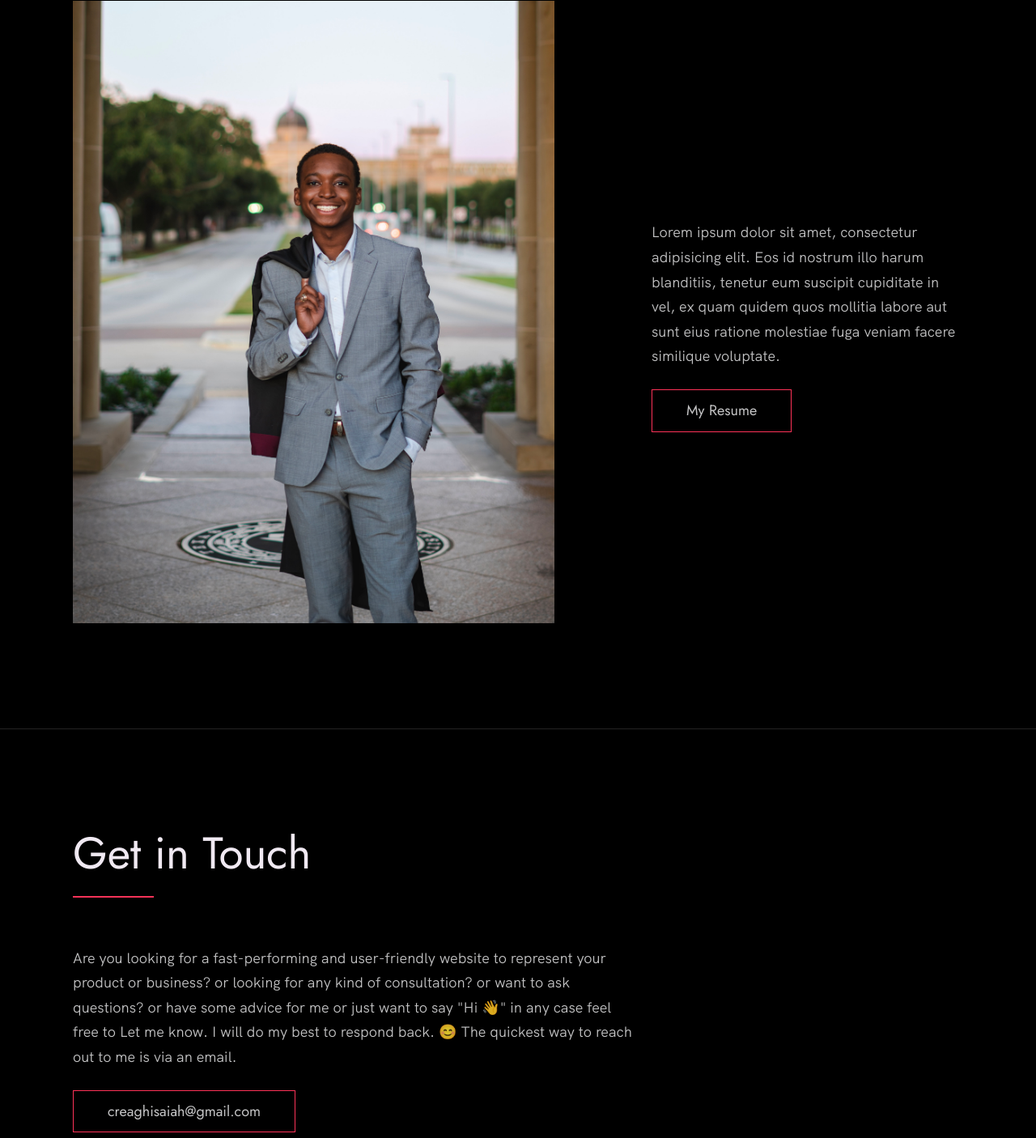
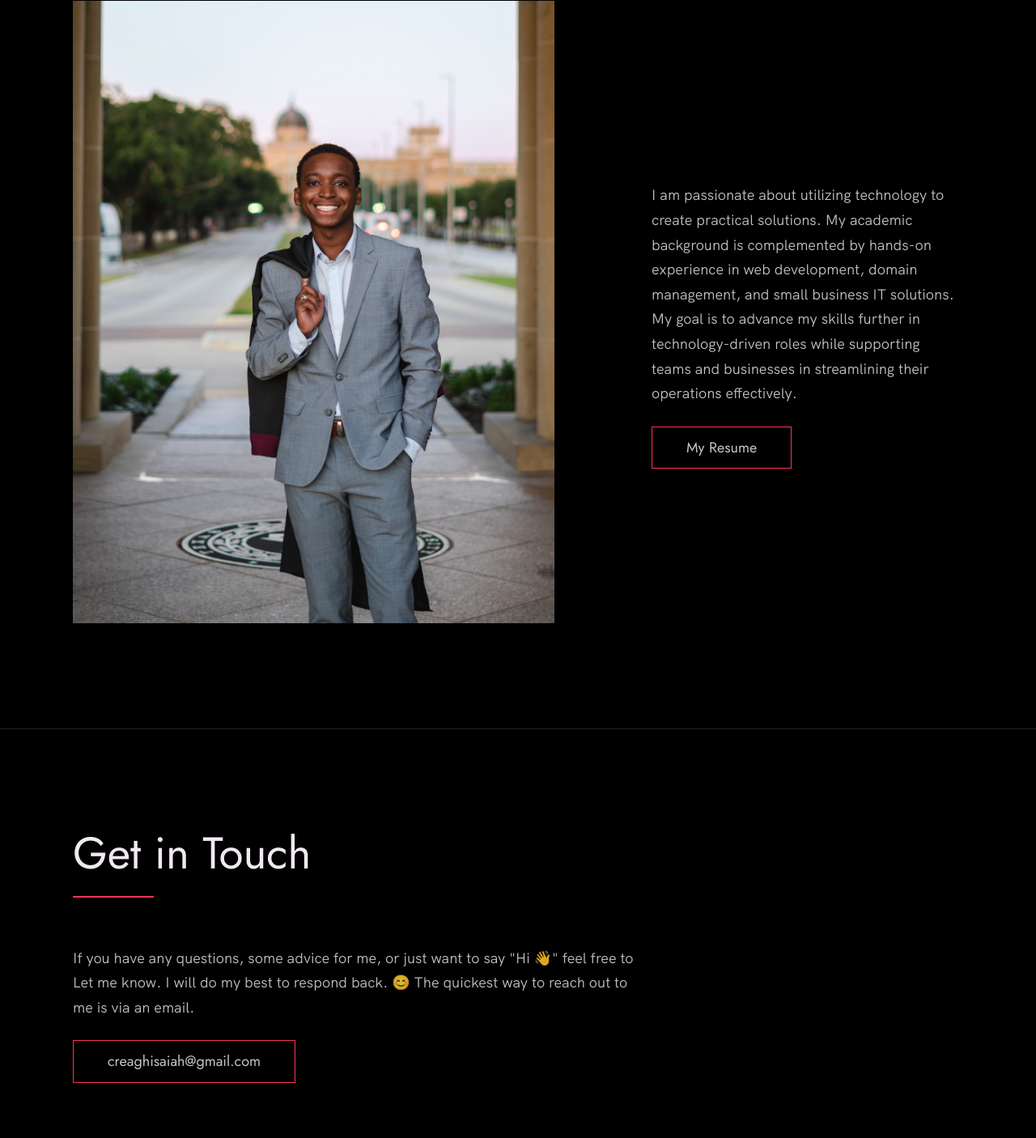
Before and after one commit to CreaghI/github-portfolio, a plain HTML site: page index.html in a window 1280 px wide. Shown: the part 2094-3500 px from the top of the page at 81% size. Drawn offline with Linux system fonts and the light colour scheme.

Commit message:
Update index.html

```diff
--- a/index.html
+++ b/index.html
@@ -99,13 +99,14 @@
           <div class="about__text">
             <!-- Replace the below paragraph with info about yourself -->
             <p>
-              Lorem ipsum dolor sit amet, consectetur adipisicing elit. Eos id
-              nostrum illo harum blanditiis, tenetur eum suscipit cupiditate
-              in vel, ex quam quidem quos mollitia labore aut sunt eius
-              ratione molestiae fuga veniam facere similique voluptate.
+              I am passionate about utilizing technology to create practical solutions.
+              My academic background is complemented by hands-on experience in web development,
+              domain management, and small business IT solutions.
+              My goal is to advance my skills further in technology-driven roles while supporting teams
+              and businesses in streamlining their operations effectively.
             </p>
             <!-- Provide a link to your resume -->
-            <a href="#" class="btn">My Resume</a>
+            <a href="https://drive.google.com/file/d/1-WS3wMNgNMQofYoNh3Yy5CS2f8y-Gs3A/view?usp=sharing" class="btn">My Resume</a>
           </div>
 
           <div class="about__photo-container">
@@ -124,10 +125,8 @@
       <h2>Get in Touch</h2>
       <div class="contact__info">
         <p>
-          Are you looking for a fast-performing and user-friendly website to
-          represent your product or business? or looking for any kind of
-          consultation? or want to ask questions? or have some advice for me
-          or just want to say "Hi 👋" in any case feel free to Let me know. I
+          If you have any questions, some advice for me,
+          or just want to say "Hi 👋" feel free to Let me know. I
           will do my best to respond back. 😊 The quickest way to reach out to
           me is via an email.
         </p>
@@ -156,15 +155,6 @@
       </ul>
 
       <!-- If you give me some credit by keeping the below paragraph, will be huge for me 😊 Thanks. -->
-      <p>
-        &copy; 2020 - Designed & developed by <a href="https://nisar.dev" class="link">Nisar</a>.
-      </p>
-      <div class="footer__github-buttons">
-        <iframe
-          src="https://ghbtns.com/github-btn.html?user=nisarhassan12&repo=portfolio-template&type=watch&count=true"
-          frameborder="0" scrolling="0" width="170" height="20" title="Watch Portfolio Template on GitHub">
-        </iframe>
-      </div>
     </div>
   </footer>
 
```
